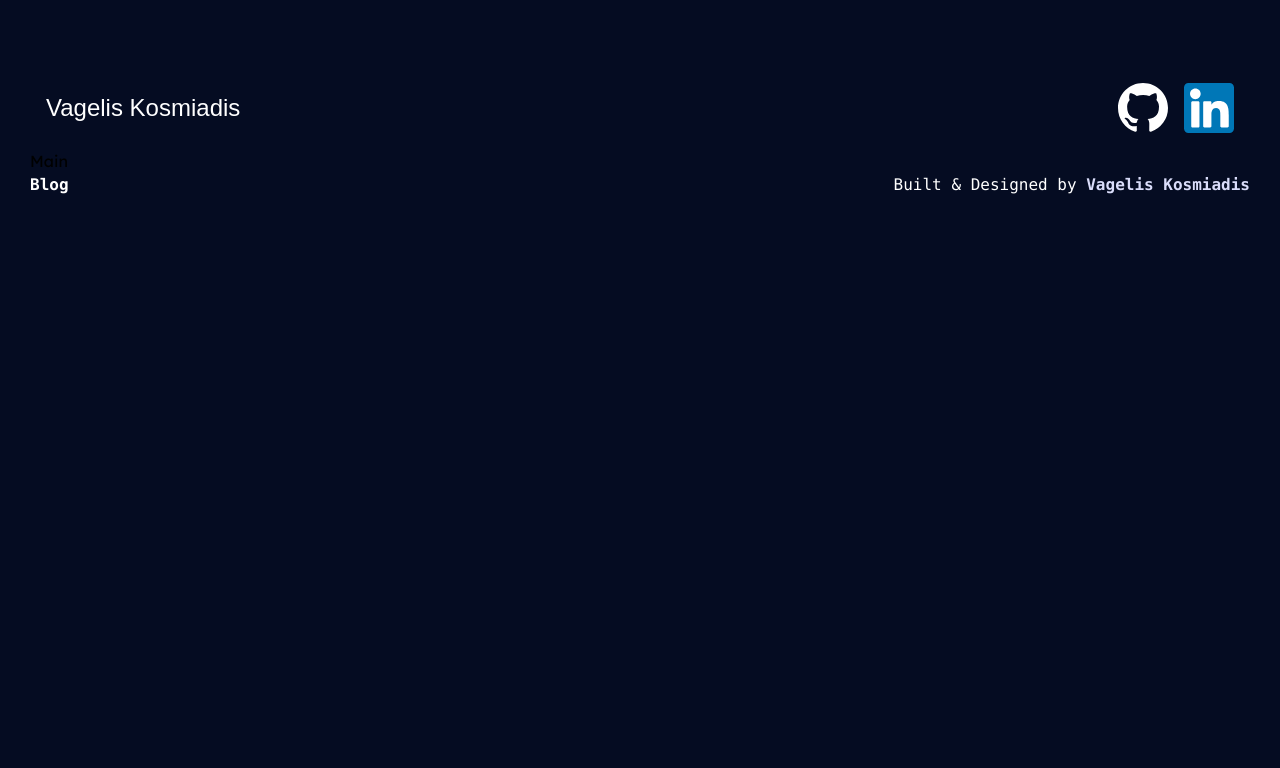
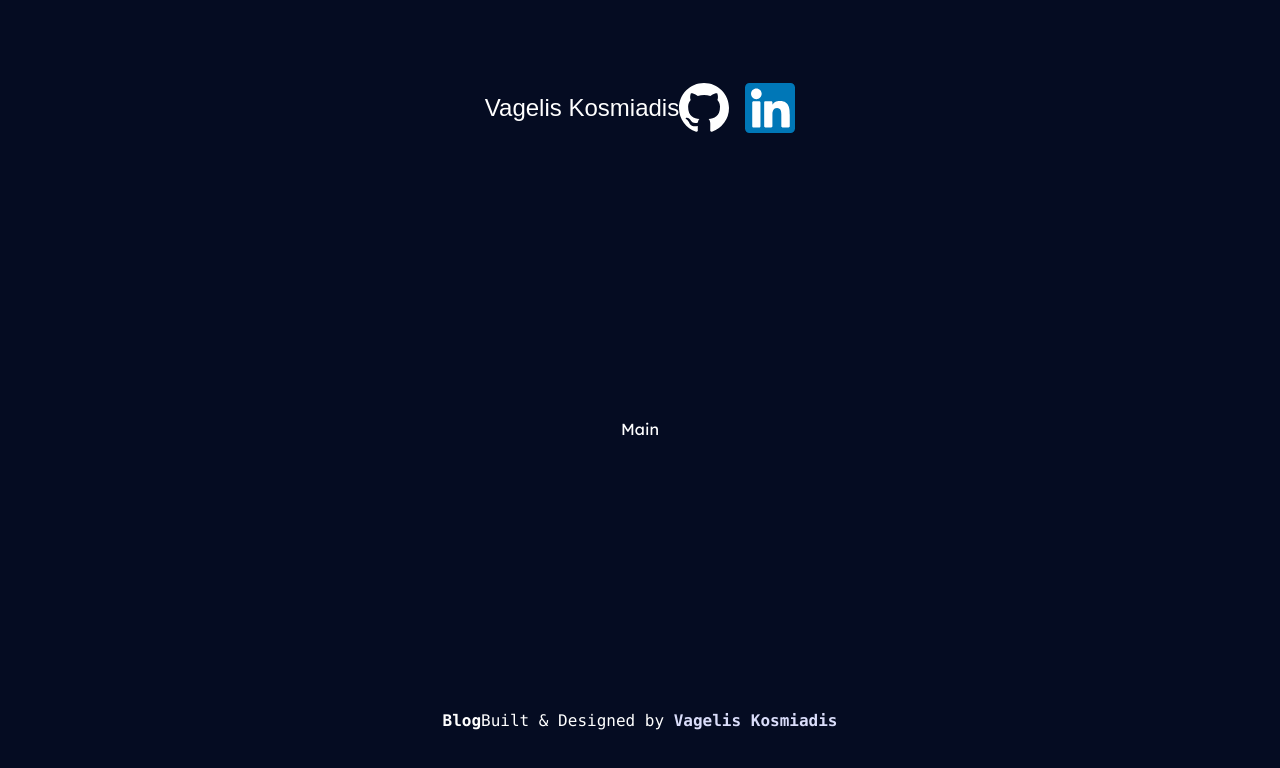
Before and after one commit to kosmiadis/portfolio-site, a React (Vite) app: page / in a window 1280 px wide. Shown: the top 768 px of the page. Built offline with nearby package versions, Linux system fonts and the light colour scheme; a web font is replaced by a local one.

Commit message:
Made styling changes to CoreLayout

```diff
--- a/src/layouts/CoreLayout.tsx
+++ b/src/layouts/CoreLayout.tsx
@@ -4,15 +4,12 @@ import { Outlet } from "react-router-dom";
 
 export default function CoreLayout () {
     return <div className="h-[100vh] bg-main-bg flex flex-col">
-    <div className="max-w-(--max-width) w-full m-auto h-5/6">
+    <div className="max-w-(--max-width) my-auto w-full m-auto h-5/6 flex-col-between">
       <Header />
-
-        <div>
+        <div className="text-foreground-primary">
             <Outlet />
         </div>
-
       <Footer />
     </div>
-
   </div>
 }
```
